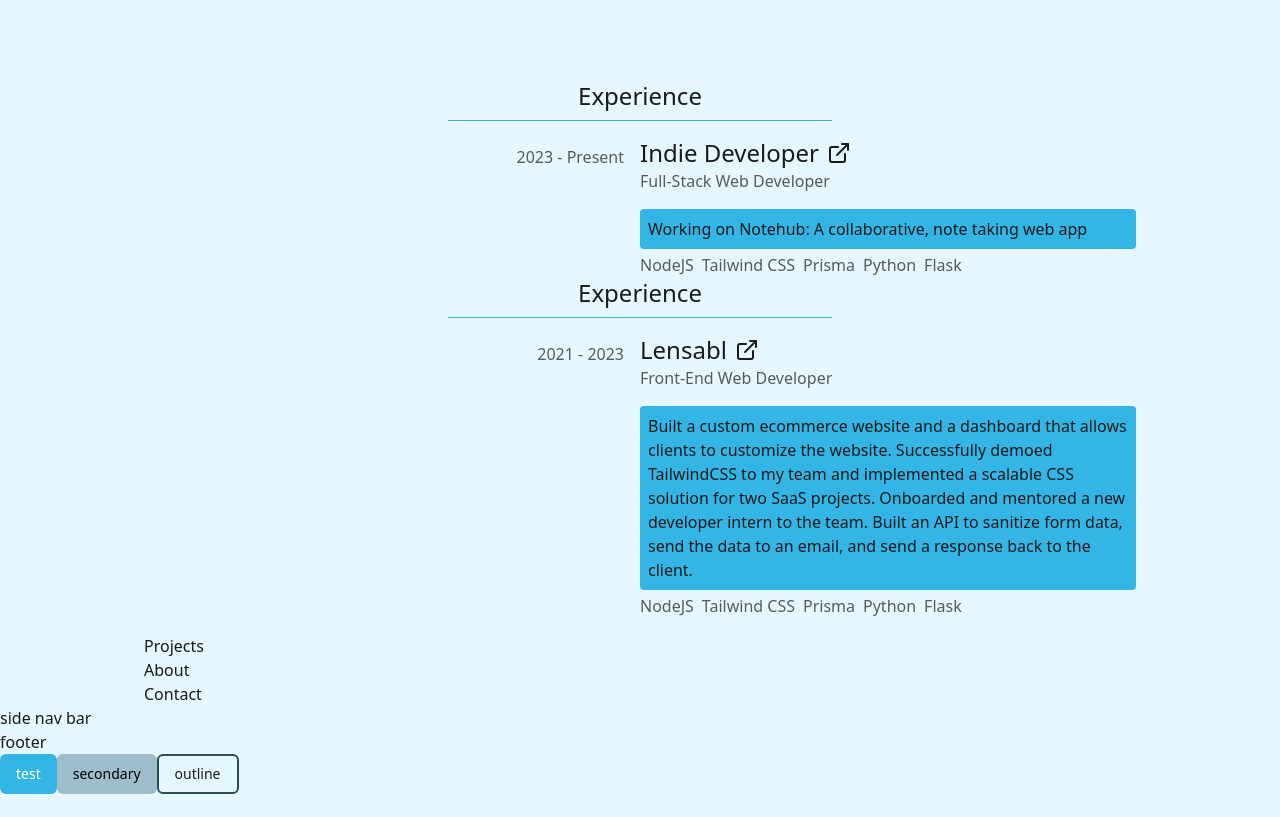
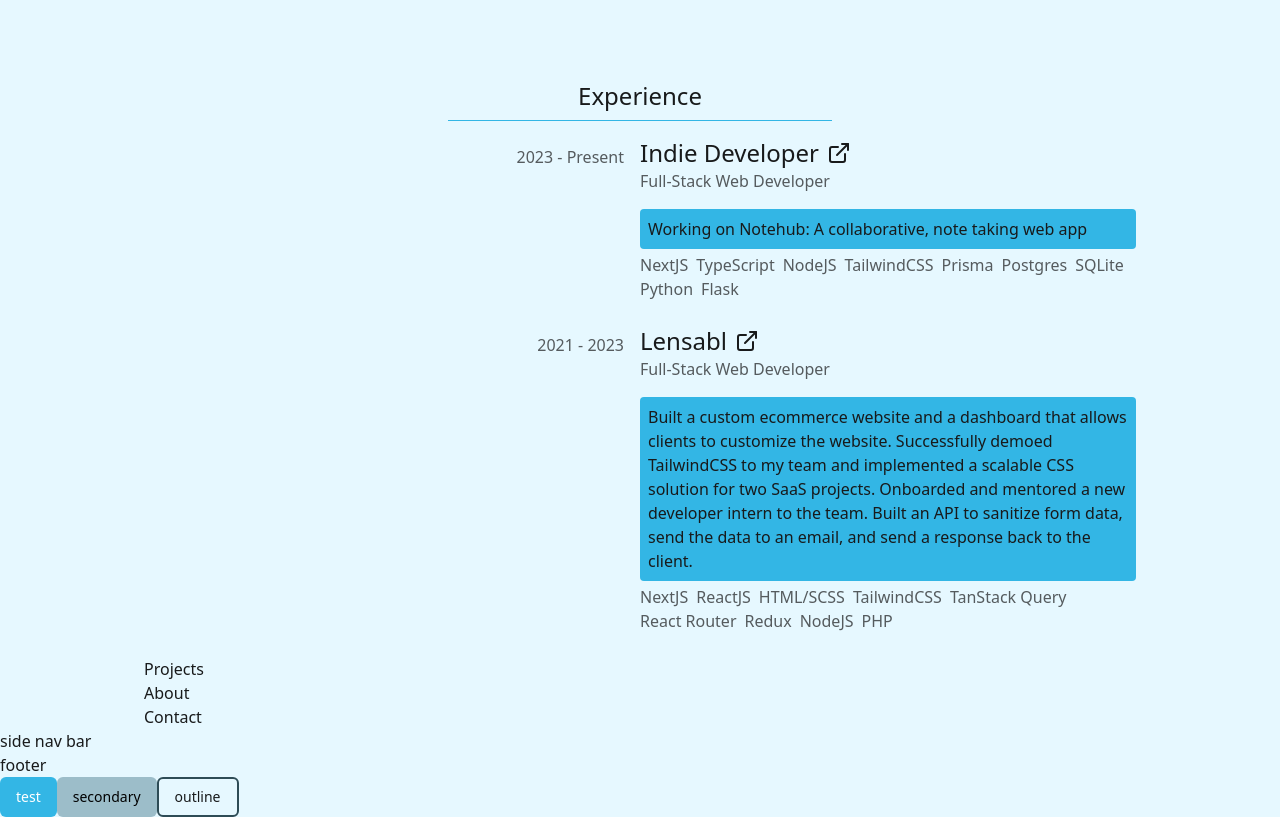
Before and after one commit to nicyuvi/nicyuvi-v2, a Next.js app: page / in a window 1280 px wide. Shown: the part 720-1537 px from the top of the page. Before the commit the page ends 1514 px from the top, so only its background shows below. Built offline with nearby package versions, Linux system fonts and the light colour scheme.

Commit message:
update tech list and add links to experience

```diff
--- a/src/app/(main)/(components)/experience-card.tsx
+++ b/src/app/(main)/(components)/experience-card.tsx
@@ -7,6 +7,7 @@ type ExperienceCardProps = {
   role: string
   description: string
   techList: string[]
+  link?: string
 }
 
 export default function ExperienceCard({
@@ -15,29 +16,31 @@ export default function ExperienceCard({
   role,
   description,
   techList,
+  link,
 }: ExperienceCardProps) {
   return (
     <>
-      <h2 className="mx-auto mb-4 max-w-sm border-b border-b-primary pb-2 text-center text-2xl">
-        Experience
-      </h2>
       <div className="items-end justify-center sm:grid sm:grid-cols-2">
         <span className="mr-4 inline-block text-right align-baseline text-muted-foreground">
           {dates}
         </span>
         <Link
-          href="https://notehub-app-six.vercel.app/"
+          href={link || '/'}
+          target={link ? '_blank' : '_self'}
           className="flex items-center"
         >
           <h2 className="mr-2 text-2xl">{company}</h2>
           <ExternalLink />
         </Link>
         <div />
-        <div className="">
+        <div>
           <span className="mb-4 block text-muted-foreground">{role}</span>
           <p className="mb-1 rounded bg-primary p-2">{description}</p>
           {techList.map((tech, index) => (
-            <span key={index} className="mr-2 text-muted-foreground">
+            <span
+              key={index}
+              className="mr-2 inline-block text-muted-foreground"
+            >
               {tech}
             </span>
           ))}
--- a/src/app/(main)/(components)/experience.tsx
+++ b/src/app/(main)/(components)/experience.tsx
@@ -6,24 +6,49 @@ export default function Experience() {
     company: 'Indie Developer',
     role: 'Full-Stack Web Developer',
     description: 'Working on Notehub: A collaborative, note taking web app',
-    techList: ['NodeJS', 'Tailwind CSS', 'Prisma', 'Python', 'Flask'],
+    techList: [
+      'NextJS',
+      'TypeScript',
+      'NodeJS',
+      'TailwindCSS',
+      'Prisma',
+      'Postgres',
+      'SQLite',
+      'Python',
+      'Flask',
+    ],
   }
 
   const lensabl = {
     dates: '2021 - 2023',
     company: 'Lensabl',
-    role: 'Front-End Web Developer',
+    role: 'Full-Stack Web Developer',
     description: `
       Built a custom ecommerce website and a dashboard that allows clients to customize the website.
       Successfully demoed TailwindCSS to my team and implemented a scalable CSS solution for two SaaS projects.
       Onboarded and mentored a new developer intern to the team.
       Built an API to sanitize form data, send the data to an email, and send a response back to the client.
     `,
-    techList: ['NodeJS', 'Tailwind CSS', 'Prisma', 'Python', 'Flask'],
+    techList: [
+      'NextJS',
+      'ReactJS',
+      'HTML/SCSS',
+      'TailwindCSS',
+      'TanStack Query',
+      'React Router',
+      'Redux',
+      'NodeJS',
+      'PHP',
+    ],
+    link: 'https://lensabl.com',
   }
 
   return (
     <>
+      <h2 className="mx-auto mb-4 max-w-sm border-b border-b-primary pb-2 text-center text-2xl">
+        Experience
+      </h2>
+      <div className="mb-6">
         <ExperienceCard
           dates={curr.dates}
           company={curr.company}
@@ -31,13 +56,17 @@ export default function Experience() {
           description={curr.description}
           techList={curr.techList}
         />
+      </div>
+      <div className="mb-6">
         <ExperienceCard
           dates={lensabl.dates}
           company={lensabl.company}
           role={lensabl.role}
           description={lensabl.description}
           techList={lensabl.techList}
+          link={lensabl.link}
         />
+      </div>
     </>
   )
 }
```
Lines whose indentation alone changed are shown as unchanged.
